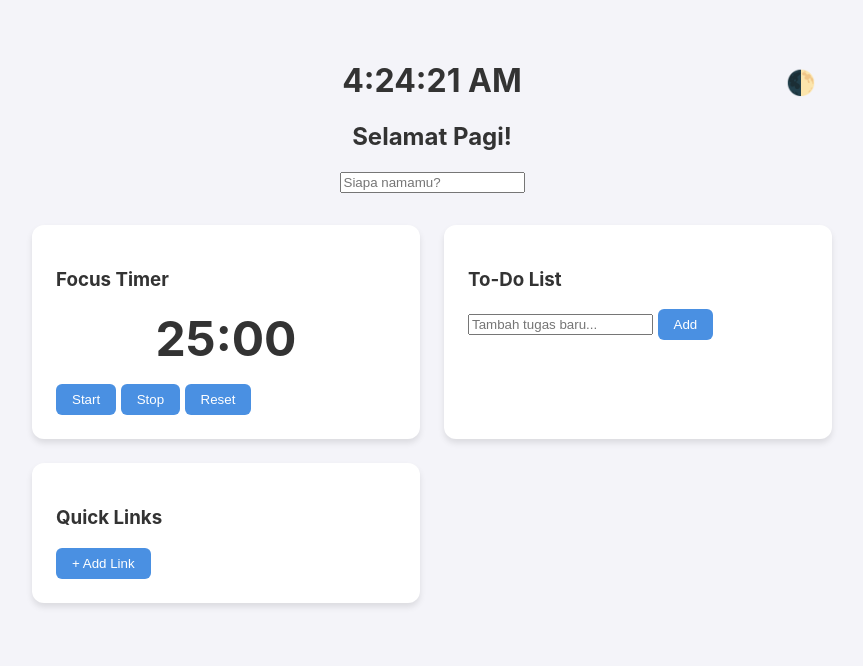
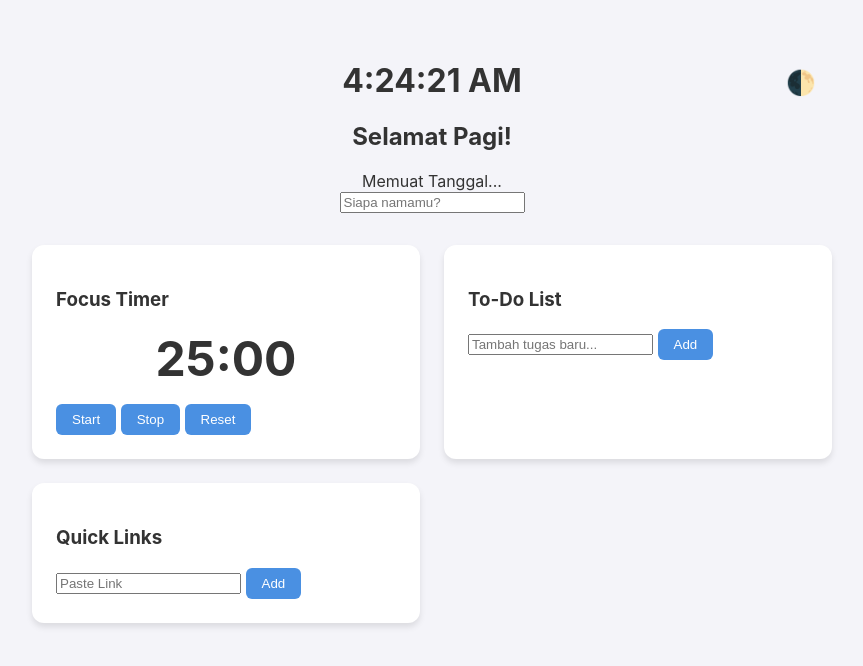
Before and after one commit to JaesmRafi/MuhammadRafi, a plain HTML site: page index.html in a window 1280 px wide. Shown: the whole page, without its empty margins (208-1071 px from the left). Drawn offline with Linux system fonts and the light colour scheme.

Commit message:
Update index.html

```diff
--- a/index.html
+++ b/index.html
@@ -12,6 +12,7 @@
             <button id="theme-toggle">🌓</button>
             <h1 id="clock">00:00:00</h1>
             <h2 id="greeting">Loading...</h2>
+            <div id="calendar">Memuat Tanggal...</div>
             <input type="text" id="user-name" placeholder="Siapa namamu?" maxlength="15">
         </header>
 
@@ -35,11 +36,15 @@
                 <ul id="todo-list"></ul>
             </section>
 
-            <section class="card links">
-                <h3>Quick Links</h3>
-                <div id="links-container"></div>
-                <button id="add-link-btn">+ Add Link</button>
-            </section>
+           <section class="card links">
+    <h3>Quick Links</h3>
+    <div id="links-container" class="links-grid"></div>
+
+   <div class="add-link-section">
+        <input type="text" id="link-url" placeholder="Paste Link">
+        <button id="add-link-btn">Add</button>
+    </div>
+</section>
         </main>
     </div>
     <script src="script.js"></script>
```
